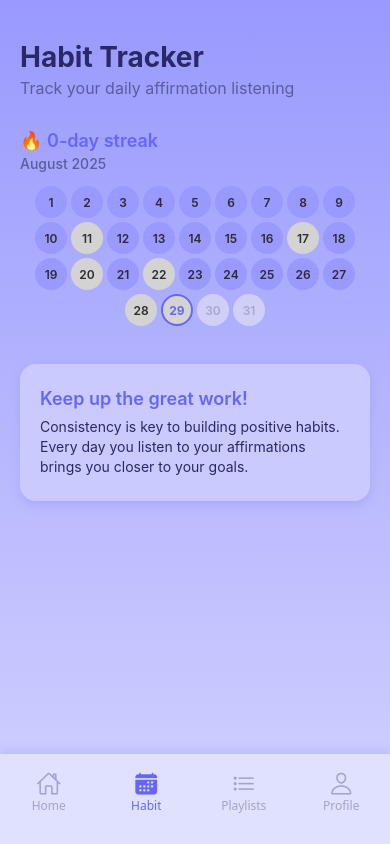
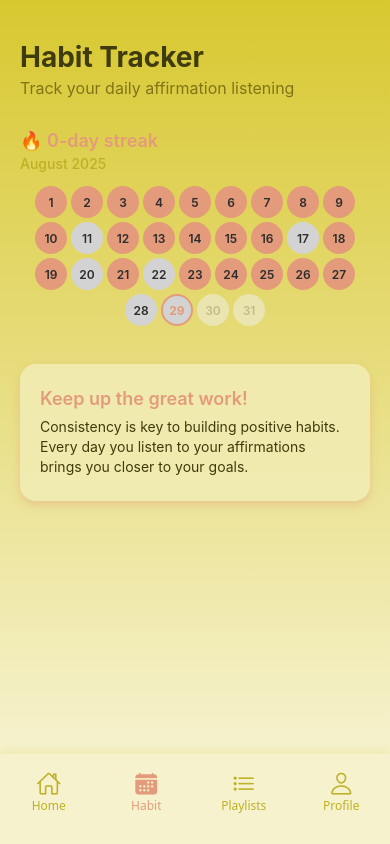
Before and after one commit to adityascript/UpliftAI, a React Native app: screen /Habit in a window 390 px wide. Built offline with nearby package versions, Linux system fonts and the light colour scheme.

Commit message:
Straw color design

```diff
--- a/components/AnimatedWaveString.js
+++ b/components/AnimatedWaveString.js
@@ -79,7 +79,7 @@ const AnimatedWaveString = () => {
           ]}
         >
           <LinearGradient
-            colors={['#9999FF', '#CCCCFF', '#D5D5FF']}
+            colors={['#E49B7B', '#E4D96F', '#E49B7B']}
             start={{ x: 0, y: 0 }}
             end={{ x: 1, y: 0 }}
             style={styles.gradientSegment}
@@ -118,7 +118,7 @@ const styles = StyleSheet.create({
     top: '50%',
     marginTop: -1.25,
     overflow: 'hidden',
-    shadowColor: '#9999FF',
+    shadowColor: '#E49B7B',
     shadowOffset: {
       width: 0,
       height: 0,
--- a/components/CreateButton.js
+++ b/components/CreateButton.js
@@ -6,7 +6,7 @@ const CreateButton = ({ onPress }) => {
   return (
     <TouchableOpacity style={styles.container} onPress={onPress} activeOpacity={0.8}>
       <LinearGradient
-        colors={['#6666FF', '#9999FF']} // Deep to medium periwinkle gradient
+        colors={['#E49B7B', '#E4D96F']} // Coral to straw gradient for strong contrast
         style={styles.gradient}
         start={{ x: 0, y: 0 }}
         end={{ x: 1, y: 1 }}
@@ -43,13 +43,13 @@ const styles = StyleSheet.create({
   plusIcon: {
     fontSize: 28,
     fontWeight: '300',
-    color: '#FFFFFF',
+    color: '#FFFFFF', // White for strong contrast on coral-straw gradient
     marginRight: 8,
   },
   createText: {
     fontSize: 20,
     fontWeight: '700',
-    color: '#FFFFFF',
+    color: '#FFFFFF', // White for strong contrast
   },
 });
 
--- a/components/PlaylistCard.js
+++ b/components/PlaylistCard.js
@@ -32,10 +32,10 @@ const styles = StyleSheet.create({
     width: 160,
   },
   card: {
-    backgroundColor: 'rgba(204, 204, 255, 0.9)', // Periwinkle with 90% opacity
+    backgroundColor: 'rgba(228, 155, 123, 0.15)', // Light coral tint for "My Creations"
     borderRadius: 12,
     padding: 16,
-    shadowColor: 'rgba(153, 153, 255, 0.5)',
+    shadowColor: 'rgba(228, 155, 123, 0.3)', // Coral shadow
     shadowOffset: {
       width: 0,
       height: 4,
@@ -44,9 +44,12 @@ const styles = StyleSheet.create({
     shadowRadius: 8,
     elevation: 6,
     minHeight: 120,
+    borderWidth: 1,
+    borderColor: 'rgba(228, 155, 123, 0.2)', // Subtle coral border
   },
   suggestedCard: {
-    backgroundColor: 'rgba(213, 213, 255, 0.85)', // Lighter periwinkle for suggested cards
+    backgroundColor: 'rgba(241, 235, 179, 0.85)', // Straw tint for suggested cards
+    borderColor: 'rgba(228, 217, 111, 0.2)', // Straw border
   },
   iconContainer: {
     marginBottom: 12,
@@ -58,13 +61,13 @@ const styles = StyleSheet.create({
   title: {
     fontSize: 16,
     fontWeight: '600',
-    color: '#292966', // Dark periwinkle for good contrast
+    color: '#3F3B0C', // Dark straw for good contrast
     marginBottom: 4,
     lineHeight: 20,
   },
   subtitle: {
     fontSize: 12,
-    color: '#5C5C99', // Medium periwinkle for subtitles
+    color: '#7F7518', // Medium straw for subtitles
     lineHeight: 16,
   },
 });
--- a/components/PlaylistSection.js
+++ b/components/PlaylistSection.js
@@ -36,7 +36,7 @@ const styles = StyleSheet.create({
   sectionTitle: {
     fontSize: 22,
     fontWeight: '700',
-    color: '#292966', // Dark periwinkle for section titles
+    color: '#3F3B0C', // Dark straw for section titles
     marginLeft: 20,
     marginBottom: 16,
   },
--- a/components/ProgressIndicator.js
+++ b/components/ProgressIndicator.js
@@ -33,7 +33,7 @@ const ProgressIndicator = () => {
   return (
     <View style={styles.container}>
       <View style={styles.progressRow}>
-        <Ionicons name="headset-outline" size={16} color="#6666FF" style={styles.icon} />
+        <Ionicons name="headset-outline" size={16} color="#E49B7B" style={styles.icon} />
         <Text style={styles.progressText}>
           <Text style={styles.highlight}>{daysListened}/{daysPassedThisMonth}</Text>
           <Text style={styles.normalText}> days listened in {currentMonthName}</Text>
@@ -62,11 +62,11 @@ const styles = StyleSheet.create({
   },
   highlight: {
     fontWeight: '600',
-    color: '#292966', // Dark periwinkle for main numbers
+    color: '#E49B7B', // Coral for highlighted numbers - strong contrast
   },
   normalText: {
     fontWeight: '400',
-    color: '#5C5C99', // Medium periwinkle for subtext
+    color: '#7F7518', // Medium straw shade for subtext
   },
 });
 
--- a/components/QuickActions.js
+++ b/components/QuickActions.js
@@ -37,10 +37,10 @@ const styles = StyleSheet.create({
   actionButton: {
     alignItems: 'center',
     padding: 16,
-    backgroundColor: 'rgba(204, 204, 255, 0.9)', // Periwinkle background
+    backgroundColor: 'rgba(241, 235, 179, 0.9)', // Light straw background
     borderRadius: 16,
     minWidth: 100,
-    shadowColor: 'rgba(153, 153, 255, 0.5)',
+    shadowColor: 'rgba(228, 155, 123, 0.4)', // Coral shadow for accent
     shadowOffset: {
       width: 0,
       height: 4,
@@ -48,6 +48,8 @@ const styles = StyleSheet.create({
     shadowOpacity: 1,
     shadowRadius: 8,
     elevation: 6,
+    borderWidth: 1,
+    borderColor: 'rgba(228, 155, 123, 0.2)', // Subtle coral border
   },
   actionIcon: {
     fontSize: 24,
@@ -56,7 +58,7 @@ const styles = StyleSheet.create({
   actionText: {
     fontSize: 14,
     fontWeight: '500',
-    color: '#292966', // Dark periwinkle text
+    color: '#3F3B0C', // Dark straw text
     textAlign: 'center',
   },
 });
--- a/components/StreakCalendar.js
+++ b/components/StreakCalendar.js
@@ -118,12 +118,12 @@ const styles = StyleSheet.create({
   streakText: {
     fontSize: 18,
     fontWeight: '600',
-    color: '#6666FF', // Medium periwinkle
+    color: '#E49B7B', // Coral for streak text - strong accent
   },
   monthText: {
     fontSize: 14,
     fontWeight: '500',
-    color: '#5C5C99', // Medium periwinkle
+    color: '#BEB024', // Light straw shade
     marginTop: 4,
   },
   calendarContainer: {
@@ -142,7 +142,7 @@ const styles = StyleSheet.create({
     backgroundColor: '#D3D3D3', // Default gray
   },
   achieved: {
-    backgroundColor: '#9999FF', // Medium periwinkle
+    backgroundColor: '#E49B7B', // Coral for achieved days - strong contrast
   },
   missed: {
     backgroundColor: '#D3D3D3', // Gray
@@ -153,7 +153,7 @@ const styles = StyleSheet.create({
   },
   today: {
     borderWidth: 2,
-    borderColor: '#6666FF', // Medium periwinkle border
+    borderColor: '#E49B7B', // Coral border for today
   },
   dayNumber: {
     fontSize: 12,
@@ -165,7 +165,7 @@ const styles = StyleSheet.create({
   },
   todayText: {
     fontWeight: '700',
-    color: '#6666FF', // Medium periwinkle
+    color: '#E49B7B', // Coral for today's text
   },
 });
 
--- a/navigation/BottomTabNavigator.js
+++ b/navigation/BottomTabNavigator.js
@@ -27,13 +27,13 @@ const BottomTabNavigator = () => {
 
           return <Ionicons name={iconName} size={size} color={color} />;
         },
-        tabBarActiveTintColor: '#6666FF', // Medium periwinkle for active tab
-        tabBarInactiveTintColor: '#A3A3CC', // Light periwinkle for inactive tabs
+        tabBarActiveTintColor: '#E49B7B', // Coral for active tab - strong contrast
+        tabBarInactiveTintColor: '#BEB024', // Light straw for inactive tabs
         tabBarStyle: {
-          backgroundColor: '#E0E0FF', // Very light periwinkle background
+          backgroundColor: '#F6F2CE', // Very light straw background
           borderTopWidth: 0,
           elevation: 20,
-          shadowColor: '#9999FF',
+          shadowColor: '#E4D96F',
           shadowOffset: {
             width: 0,
             height: -4,
--- a/screens/HabitScreen.js
+++ b/screens/HabitScreen.js
@@ -6,11 +6,11 @@ import StreakCalendar from '../components/StreakCalendar';
 const HabitScreen = () => {
   return (
     <LinearGradient
-      colors={['#9999FF', '#CCCCFF']} // Periwinkle gradient
+      colors={['#D8C830', '#F6F2CE']} // Straw gradient
       style={styles.gradient}
     >
       <SafeAreaView style={styles.container}>
-        <StatusBar barStyle="light-content" backgroundColor="transparent" translucent />
+        <StatusBar barStyle="dark-content" backgroundColor="transparent" translucent />
 
         <ScrollView style={styles.scrollView} showsVerticalScrollIndicator={false}>
           {/* Header */}
@@ -57,23 +57,23 @@ const styles = StyleSheet.create({
   title: {
     fontSize: 28,
     fontWeight: '700',
-    color: '#292966', // Dark periwinkle
+    color: '#3F3B0C', // Dark straw
     textAlign: 'left',
     marginBottom: 4,
   },
   subtitle: {
     fontSize: 16,
-    color: '#5C5C99', // Medium periwinkle
+    color: '#7F7518', // Medium straw
     textAlign: 'left',
   },
   insightsSection: {
     paddingHorizontal: 20,
     paddingVertical: 24,
     marginHorizontal: 20,
-    backgroundColor: 'rgba(204, 204, 255, 0.9)', // Periwinkle background
+    backgroundColor: 'rgba(241, 235, 179, 0.9)', // Light straw background
     borderRadius: 16,
     marginTop: 20,
-    shadowColor: 'rgba(153, 153, 255, 0.5)',
+    shadowColor: 'rgba(228, 155, 123, 0.4)', // Coral shadow for accent
     shadowOffset: {
       width: 0,
       height: 4,
@@ -85,12 +85,12 @@ const styles = StyleSheet.create({
   insightsTitle: {
     fontSize: 18,
     fontWeight: '600',
-    color: '#6666FF', // Medium periwinkle
+    color: '#E49B7B', // Coral for insights title - strong accent
     marginBottom: 8,
   },
   insightsText: {
     fontSize: 14,
-    color: '#292966', // Dark periwinkle for readability
+    color: '#3F3B0C', // Dark straw for readability
     lineHeight: 20,
   },
   bottomSpacing: {
--- a/screens/HomeScreen.js
+++ b/screens/HomeScreen.js
@@ -34,11 +34,11 @@ const HomeScreen = () => {
 
   return (
     <LinearGradient
-      colors={['#9999FF', '#CCCCFF']} // Periwinkle gradient (darker to lighter)
+      colors={['#D8C830', '#F6F2CE']} // Straw gradient (darker to lighter tint)
       style={styles.gradient}
     >
       <SafeAreaView style={styles.container}>
-        <StatusBar barStyle="light-content" backgroundColor="transparent" translucent />
+        <StatusBar barStyle="dark-content" backgroundColor="transparent" translucent />
 
         <ScrollView style={styles.scrollView} showsVerticalScrollIndicator={false}>
           {/* Greeting + Streak Summary */}
@@ -96,7 +96,7 @@ const styles = StyleSheet.create({
   greeting: {
     fontSize: 28,
     fontWeight: '800', // Slightly bolder for friendlier tone
-    color: '#292966', // Dark periwinkle for high contrast
+    color: '#3F3B0C', // Dark straw shade for high contrast
     textAlign: 'left',
     letterSpacing: 0.5, // Slight letter spacing for better readability
   },
```
